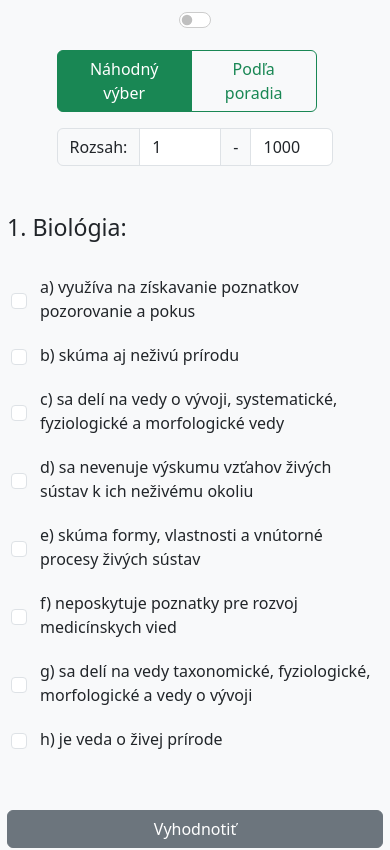
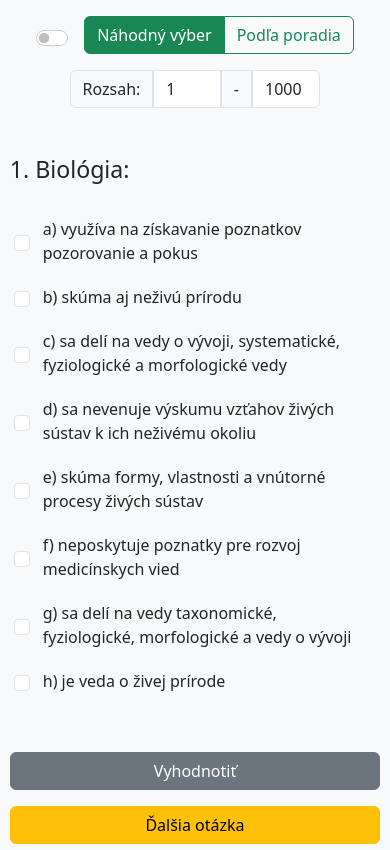
Before and after one commit to demoMedTest/demoMTest, a React (Vite) app: page / in a window 390 px wide. Shown: the top 850 px of the page. Built offline with nearby package versions, Linux system fonts and the light colour scheme.

Commit message:
fixed alignment of menu

```diff
--- a/src/App.css
+++ b/src/App.css
@@ -28,7 +28,7 @@
   margin-left: 0 !important;
 }
 .rangeHolder{
-  margin: 5rem 5rem 0 0;
+  margin: 2rem 5rem 0 0;
 }
 .form-switch{
   padding: 0 !important;
@@ -41,6 +41,19 @@
 
 .input-group-text{
   background-color: #F8F9FA !important;
+  border-radius: 0 !important;
+}
+.maxNmb{
+  border-radius: 0 !important;
+  border-top-right-radius: 6px !important;
+  border-bottom-right-radius: 6px !important;
+}
+
+.rangeSizer{
+  width: 250px;
+}
+.borderForm{
+  border-radius: 0 !important;
 }
 
 .rozsahText{
@@ -57,7 +70,7 @@
   margin-right: 1rem;
 }
 .rangeHolder{
-  width: 570px !important;
+  width: 350px !important;
 }
 .toggler:checked {
   background-color: transparent !important;
@@ -76,6 +89,7 @@
 .toggler {
   border: 1px solid #ccc !important;
 }
+
 
 .imgHolder{
   width: 80px;
@@ -112,7 +126,8 @@
 @media (max-width: 1600px) {
     .rangeHolder{
       position: initial !important;
-      margin: 1rem 5px 0 0 !important;
+      margin: auto;
+      margin-top: 1rem;
     }
 }
 
@@ -131,31 +146,23 @@
 
 @media (max-width: 768px) {
   .mainContainer {
-    margin: auto 7px;
+    margin: auto;
+    width: 95%;
     }
-    .rangeHolder{
-      position: initial !important;
-      margin: 1rem 5px 0 0 !important;
-    }
-    .rangeHolder{
-      margin: auto !important;
-    }
+
     #resolve{
       margin-top: 1rem !important;
     }
 
 }
-@media (max-width: 580px) {
 
-    .rangeHolder{
-      width: 275px !important;
-      display: flex !important;
-      justify-content: center;
-      align-items: center;
-    }
-    .btn-group {
-      margin-bottom: 1rem;
-      margin-top: 1rem;
-    }
+@media (max-width: 364px) {
+  .doubleMenu{
+    flex-direction: column;
+    gap: 0.3rem;
+  }
+  .btn-group{
+    margin: 0;
+  }
 
 }
--- a/src/components/Question.jsx
+++ b/src/components/Question.jsx
@@ -158,7 +158,8 @@
     <div className="d-flex flex-column mainContainer">
 
 
-      <div className="input-group mb-3 rangeHolder ms-auto fixed-top mb-5">
+      <div className="input-group mb-3 rangeHolder ms-auto fixed-top mb-5 d-flex justify-content-center">
+        <div className="d-flex mb-3 doubleMenu justify-content-center align-items-center m-0">
         <div className="form-check form-switch modeWrapper">
           <input className="form-check-input toggler" type="checkbox" role="switch" id="flexSwitchCheckDefault" onChange={changeMode} checked={mode? true: false}></input>
         </div>
@@ -170,6 +171,8 @@
           <input type="radio" class="btn-check" name="btnradio" id="btnradio2" autocomplete="off"></input>
           <label class="btn btn-outline-success" for="btnradio2">Podľa poradia</label>
         </div>
+      </div>
+      <div className="d-flex rangeSizer">
       <span className="input-group-text rozsahText">Rozsah:</span>
       <input
         type="number"
@@ -177,7 +180,7 @@
         value={range.min}
         onChange={handleRangeChange}
         onBlur={handleUnFocused}
-        className="form-control"
+        className="form-control borderForm"
         placeholder="Od"
         aria-label="Od"
       />
@@ -188,10 +191,11 @@
         value={range.max}
         onChange={handleRangeChange}
         onBlur={handleUnFocused}
-        className="form-control"
+        className="form-control maxNmb"
         placeholder="Do"
         aria-label="Do"
       />
+      </div>
     </div>
       <div className={mode ? "text-light" : "text-dark"}>
         {questions.length > 0 ? (
```
Lines whose indentation alone changed are shown as unchanged.
